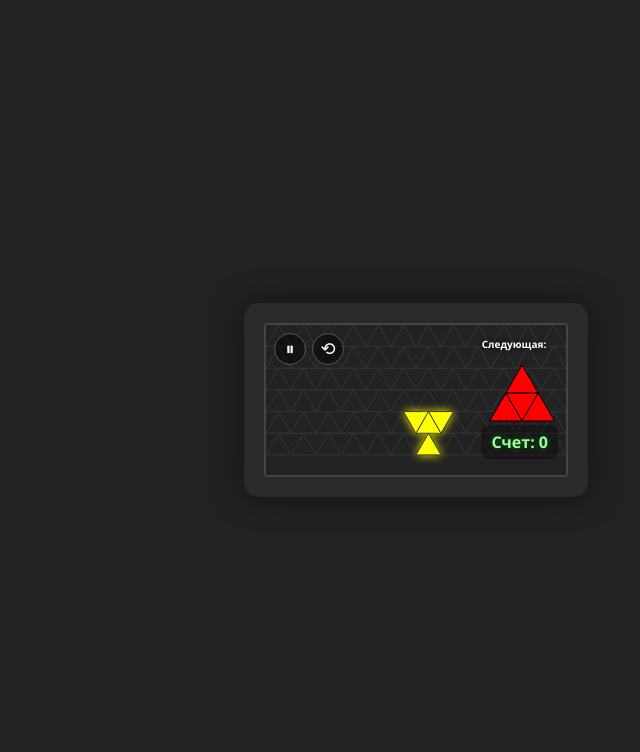
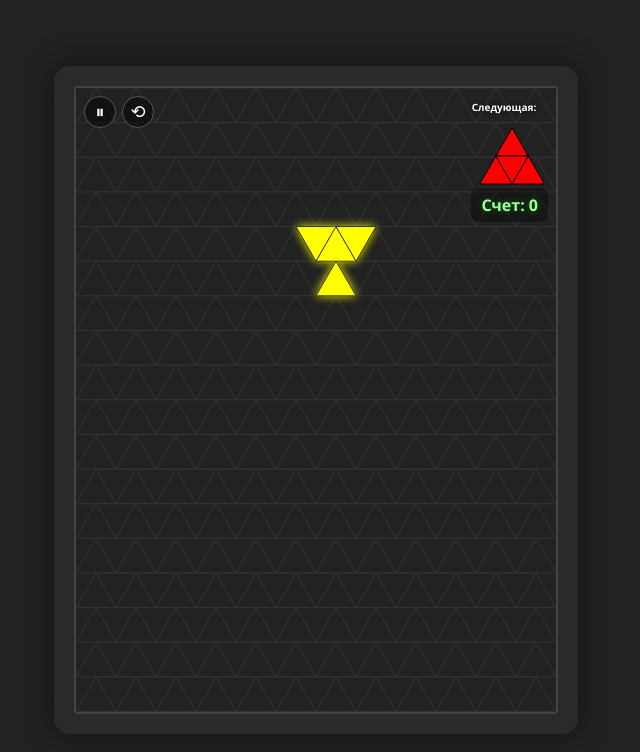
Before and after one commit to dedomorozoff/tetris-3angle, a plain HTML site: page index.html in a window 1280 px wide. Shown: the whole page, without its empty margins (224-864 px from the left). Drawn offline with Linux system fonts and the light colour scheme.

Commit message:
Update index.html

```diff
--- a/index.html
+++ b/index.html
@@ -28,7 +28,7 @@
                 <button type="button" id="pause-btn" aria-label="Пауза">⏸</button>
                 <button type="button" id="restart-btn" aria-label="Новая игра">⟲</button>
             </div>
-            <canvas id="game-canvas"></canvas>
+            <canvas id="game-canvas" width="480" height="624></canvas>
             <div id="touch-controls">
                 <button type="button" data-action="left" aria-label="Влево">⬅️</button>
                 <div class="vertical-buttons">
```
